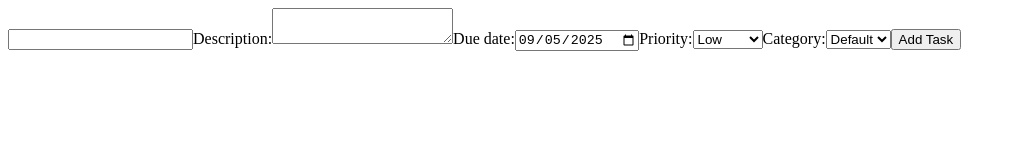
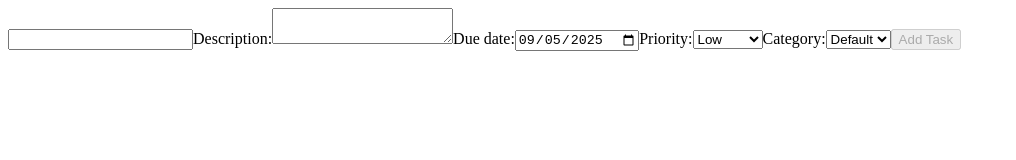
Before and after one commit to dejanpls/taskmate, a React (Vite) app: page / in a window 1280 px wide. Shown: the top 160 px of the page, without its empty margins (0-1016 px from the left). Built offline with nearby package versions, Linux system fonts and the light colour scheme.

Commit message:
feat(Form): prevent empty title and past due date

```diff
--- a/src/components/Form.jsx
+++ b/src/components/Form.jsx
@@ -1,4 +1,5 @@
 import Categories from './Categories.jsx';
+import { getCurrentDateFormatted } from '../utils/dateConverter.js';
 
 export default function Form({
   handleSubmit,
@@ -55,7 +56,12 @@ export default function Form({
 
       <Categories {...{ handleChange, ...categoryData }} />
 
-      <button type="submit">Add Task</button>
+      <button
+        disabled={!newTask.title || newTask.dueDate < getCurrentDateFormatted()}
+        type="submit"
+      >
+        Add Task
+      </button>
     </form>
   );
 }
```
